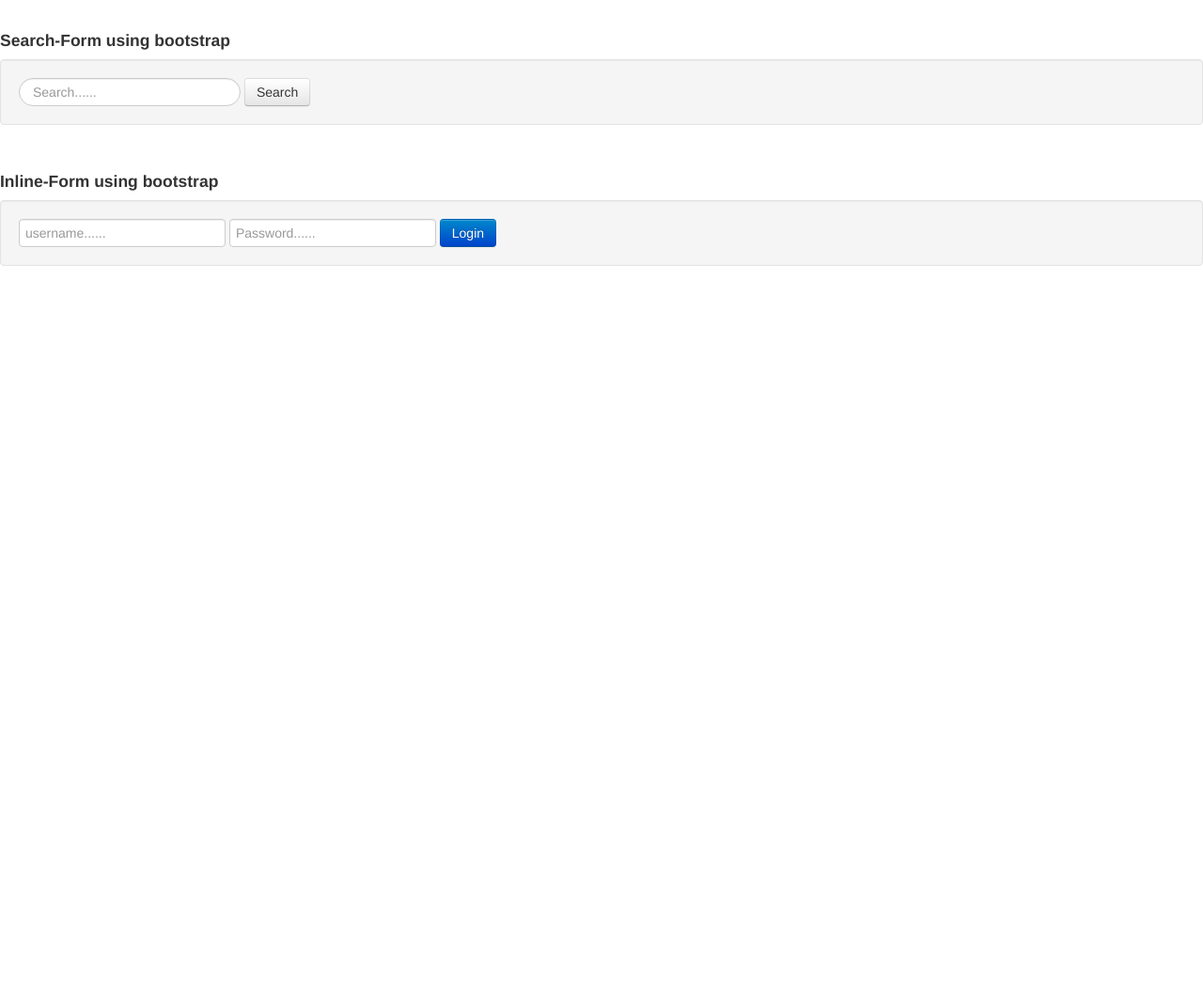
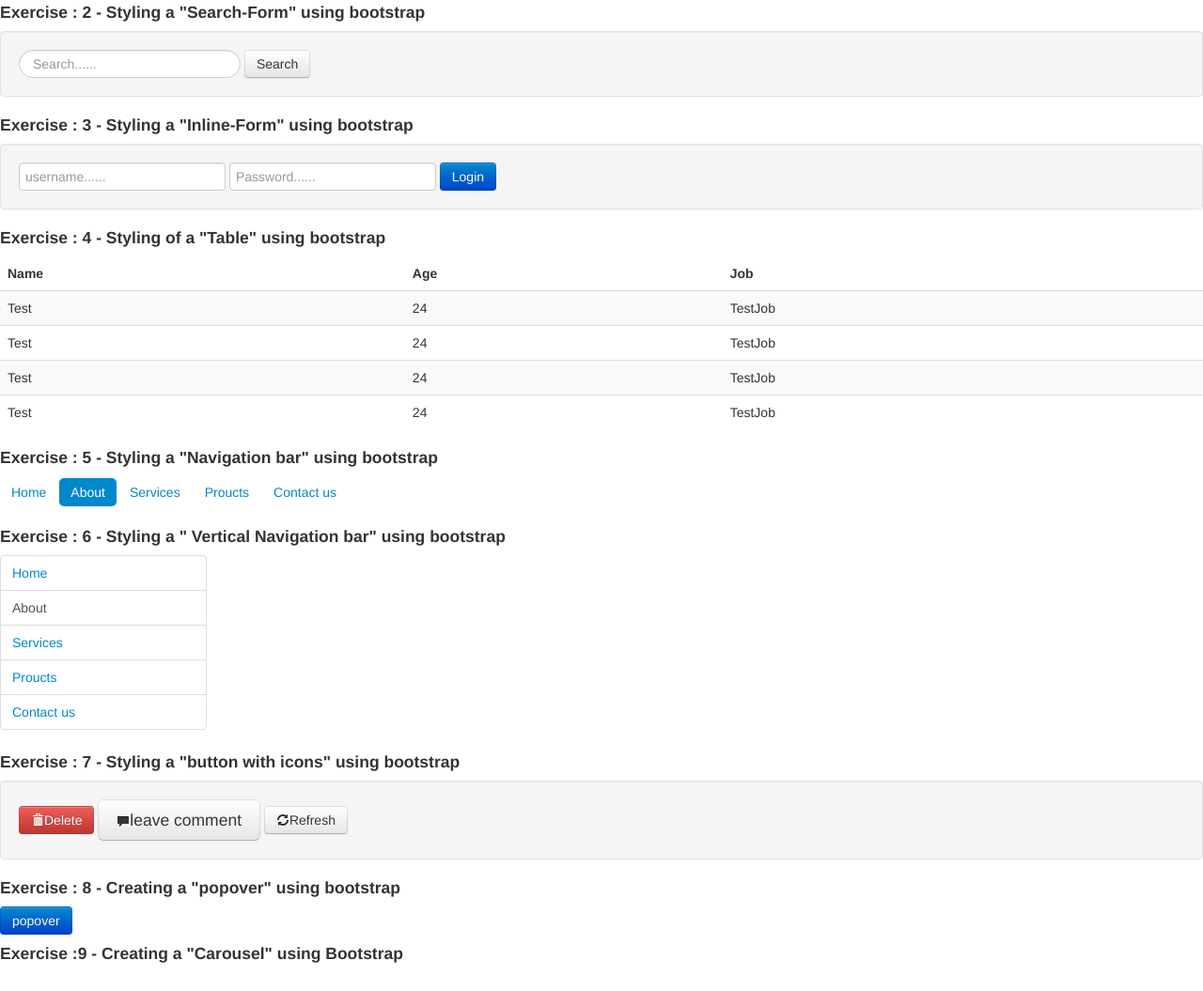
Before and after one commit to jamna/project, a plain HTML site: page index.html in a window 1280 px wide. Shown: the part 257-1312 px from the top of the page at 94% size. Before the commit the page ends 800 px from the top, so only its background shows below. Drawn offline with nearby package versions, Linux system fonts and the light colour scheme.

Commit message:
added some exercise

```diff
--- a/index.html
+++ b/index.html
@@ -20,7 +20,7 @@
         <![endif]-->
     </head>
     <body>
-        <h4>Form using bootstrap</h4/>
+        <h4>  Exercise : 1 - Styling a "Form" using bootstrap</h4>
         <form class="well">
 <label>username</label>
 <input type="text" class="span3" placeholder="Type user name here......">
@@ -29,22 +29,108 @@
 <button class="btn btn-primary">Submit</button>
 <button class="btn">Clear</button>
          </form>
-         <br>
-<h4> Search-Form using bootstrap</h4/>
+
+<h4> Exercise : 2 - Styling a "Search-Form" using bootstrap</h4>
                  <form class="well form-search">
 <input type="text" class="span3 search-query" placeholder="Search......">
 <button class="btn">Search</button>
 
          </form>
-         <br>
-<h4> Inline-Form using bootstrap</h4/>
+
+<h4>  Exercise : 3 - Styling a "Inline-Form" using bootstrap</h4>
                  <form class="well form-inline">
 <input type="text" class="span3" placeholder="username......">
 <input type="text" class="span3" placeholder="Password......">
 <button class="btn btn-primary">Login</button>
 
          </form>
+         <h4> Exercise : 4 - Styling of a "Table" using bootstrap</h4>
+ <table class="table table-striped">
+<thead>
+<tr>
+<th>Name</th>
+<th>Age</th>
+<th>Job</th>
+</tr>
+</thead>
+<tbody>
+<tr>
+<td>Test</td>
+<td>24</td>
+<td>TestJob</td>
+</tr>
+<tr>
+<td>Test</td>
+<td>24</td>
+<td>TestJob</td>
+</tr>
+<tr>
+<td>Test</td>
+<td>24</td>
+<td>TestJob</td>
+</tr>
+<tr>
+<td>Test</td>
+<td>24</td>
+<td>TestJob</td>
+</tr>
+</tbody>
+</table>
+<h4> Exercise : 5 - Styling a "Navigation bar" using bootstrap</h4>
+
+<ul class="nav nav-pills">
+<li><a href="#">Home</a></li>
+<li class="active"><a href="#">About</a></li>
+<li><a href="#">Services</a></li>
+<li><a href="#">Proucts</a></li>
+<li><a href="#">Contact us</a></li>
+</ul>
+  <h4> Exercise : 6 - Styling a " Vertical Navigation bar" using bootstrap</h4>
+  	<ul class="nav nav-tabs nav-stacked span3">
+<li><a href="#">Home</a></li>
+<li class="active"><a href="#">About</a></li>
+<li><a href="#">Services</a></li>
+<li><a href="#">Proucts</a></li>
+<li><a href="#">Contact us</a></li>
+</ul>
+<br><br><br><br><br><br><br><br><br><br>
+ <h4> Exercise : 7 - Styling a "button with icons" using bootstrap</h4>
+ <div class="well">
+ 	<button class="btn btn-danger"><i class="icon-trash icon-white"></i>Delete</button>
+ 	<button class="btn btn-large"><i class="icon-comment icon-black"></i>leave comment</button>
+ 	<button class="btn"><i class="icon-refresh icon-black"></i>Refresh</button>
+ </div>
+
+ <h4> Exercise : 8 - Creating a "popover" using bootstrap</h4>
+  <a href="#" id="example" class="btn btn-primary" rel="popover" data-content="this is the body of popover" data-original-title="creativity-tuts">popover</a>
+
+<h4>Exercise :9 - Creating  a "Carousel" using Bootstrap</h4>
+
+<div class="container">
+    <div class="row">
+         <div class=span6 well>
+         	<div id="myCarousel" class="carousel">
+         		<div class="carousel-inner">
+         			<div class="item"><img src="img/img1.jpg"></div>
+         			<div class="item"><img src="img/img2.jpg"></div>
+         			<div class="item"><img src="img/img3.jpg"></div>
+         			<div class="item"><img src="img/img4.jpg"></div>
+         			<div class="item"><img src="img/img5.jpg"></div>
+         		</div>
+         	</div>
+         </div>
+    </div>
+</div>
 
 
-    </body>
+<script src="http://ajax.googleapis.com/ajax/libs/jquery/1.7.1/jquery.min.js"></script>
+ <script src="js/bootstrap.js"></script>
+
+<script>
+$(function(){
+	$('#example').popover();
+})
+ </script>
+
+</body>
 </html>
```
